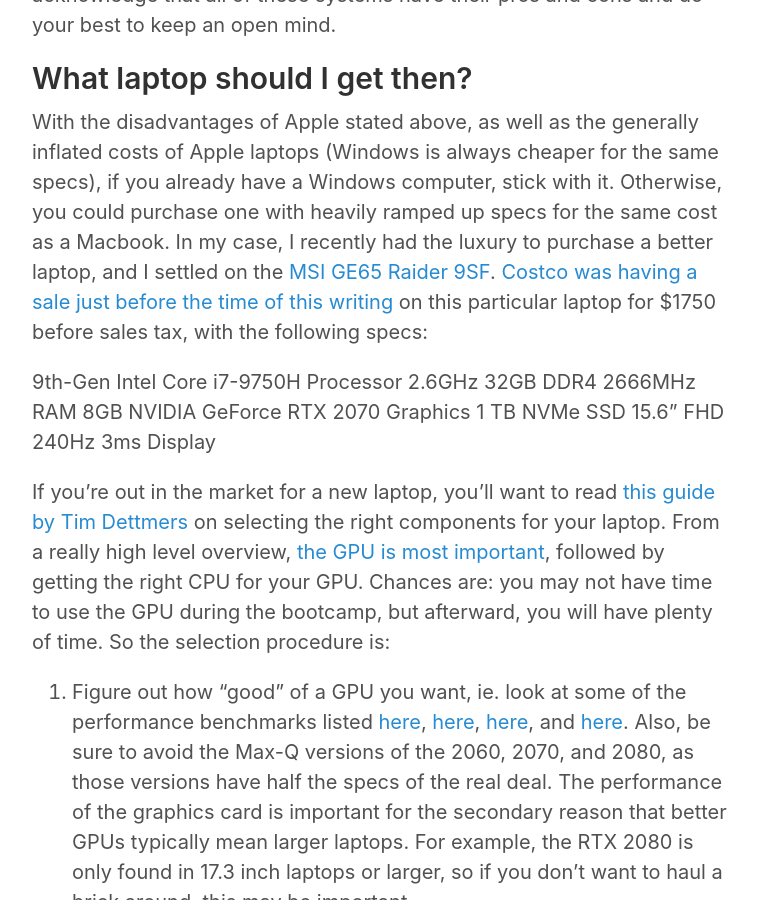
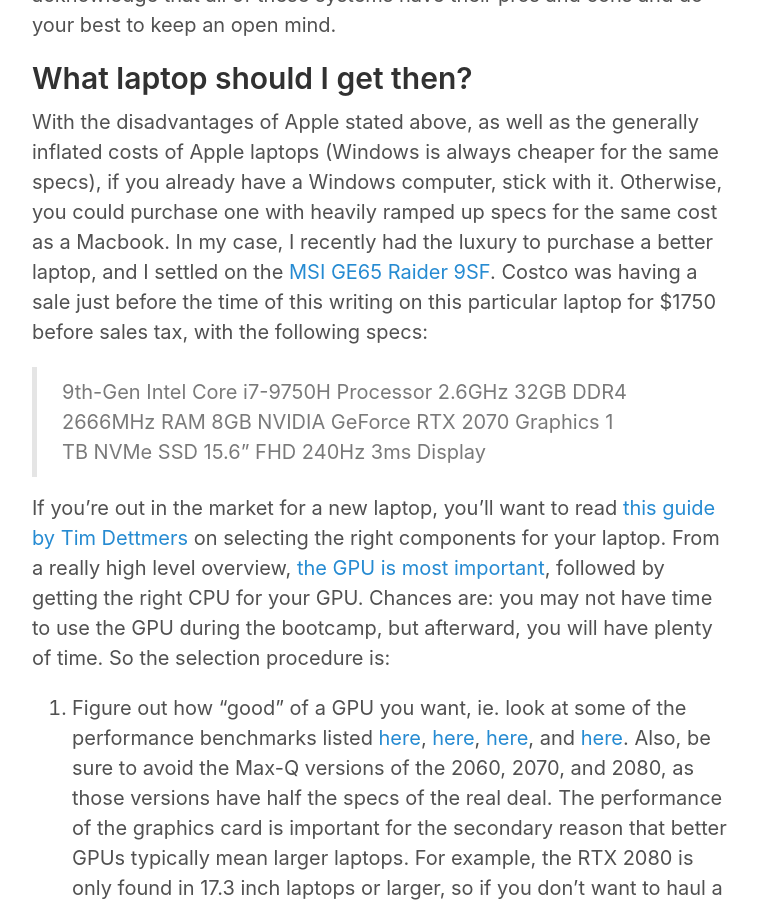
Before and after one commit to harrisonized/harrisonized.github.io, a Jekyll site: the page built from _posts/2020-02-02-prepare-laptop-for-ds.md, in a window 1280 px wide and 900 px high, scrolled down 3380 px. Shown: the whole window, without its empty margins (258-1016 px from the left). Built offline with Jekyll 4.4.1, drawn with Linux system fonts in a browser that asks for light colours; some of the changed lines change nothing that is shown.

Commit message:
remove expired link

```diff
--- a/_posts/2020-02-02-prepare-laptop-for-ds.md
+++ b/_posts/2020-02-02-prepare-laptop-for-ds.md
@@ -55,13 +55,13 @@
 
 ## What laptop should I get then?
 
-With the disadvantages of Apple stated above, as well as the generally inflated costs of Apple laptops (Windows is always cheaper for the same specs), if you already have a Windows computer, stick with it. Otherwise, you could purchase one with heavily ramped up specs for the same cost as a Macbook. In my case, I recently had the luxury to purchase a better laptop, and I settled on the [MSI GE65 Raider 9SF](https://www.msi.com/Laptop/GE65-RAIDER-9SX/Specification). [Costco was having a sale just before the time of this writing](https://www.costco.com/msi-ge65-raider-gaming-laptop---9th-gen-intel-core-i7-9750h---geforce-rtx-2070---240hz-1080p-display.product.100510949.html) on this particular laptop for $1750 before sales tax, with the following specs:
-
-9th-Gen Intel Core i7-9750H Processor 2.6GHz
-32GB DDR4 2666MHz RAM
-8GB NVIDIA GeForce RTX 2070 Graphics
-1 TB NVMe SSD
-15.6" FHD 240Hz 3ms Display
+With the disadvantages of Apple stated above, as well as the generally inflated costs of Apple laptops (Windows is always cheaper for the same specs), if you already have a Windows computer, stick with it. Otherwise, you could purchase one with heavily ramped up specs for the same cost as a Macbook. In my case, I recently had the luxury to purchase a better laptop, and I settled on the [MSI GE65 Raider 9SF](https://www.msi.com/Laptop/GE65-RAIDER-9SX/Specification). Costco was having a sale just before the time of this writing on this particular laptop for $1750 before sales tax, with the following specs:
+
+> 9th-Gen Intel Core i7-9750H Processor 2.6GHz
+> 32GB DDR4 2666MHz RAM
+> 8GB NVIDIA GeForce RTX 2070 Graphics
+> 1 TB NVMe SSD
+> 15.6" FHD 240Hz 3ms Display
 
 If you're out in the market for a new laptop, you'll want to read [this guide by Tim Dettmers](https://timdettmers.com/2018/12/16/deep-learning-hardware-guide/) on selecting the right components for your laptop. From a really high level overview, [the GPU is most important](https://timdettmers.com/2019/04/03/which-gpu-for-deep-learning/), followed by getting the right CPU for your GPU. Chances are: you may not have time to use the GPU during the bootcamp, but afterward, you will have plenty of time. So the selection procedure is:
 
```
